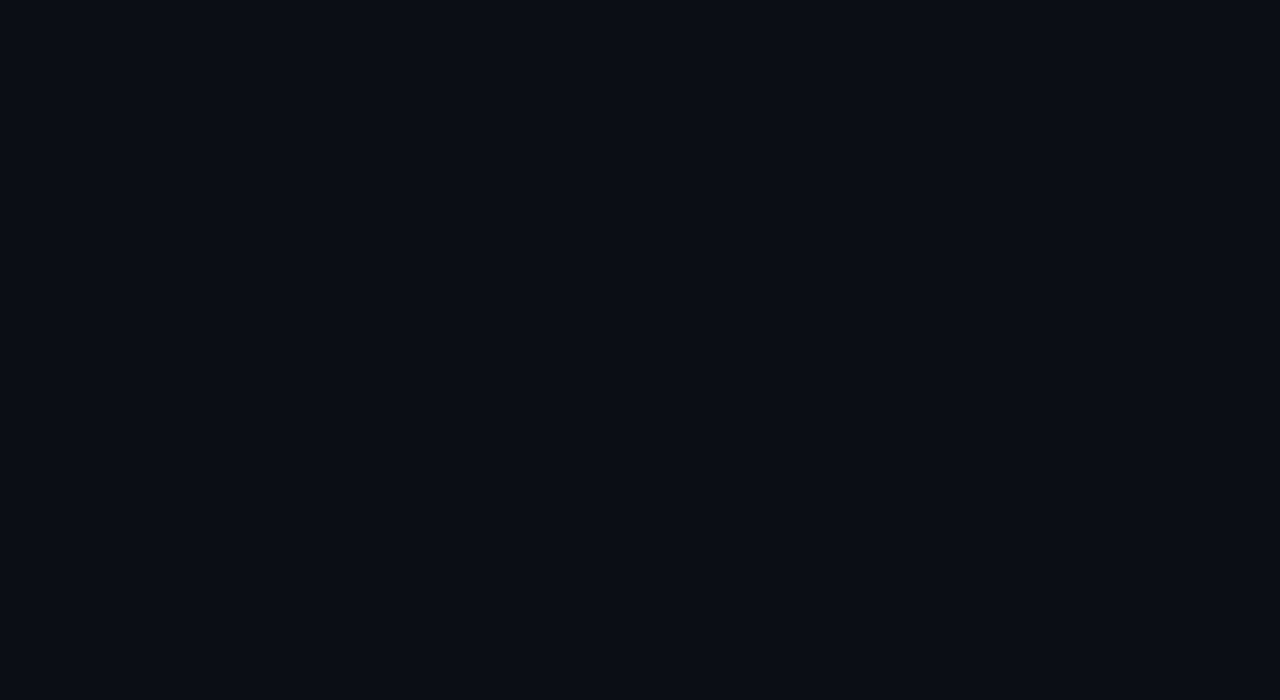
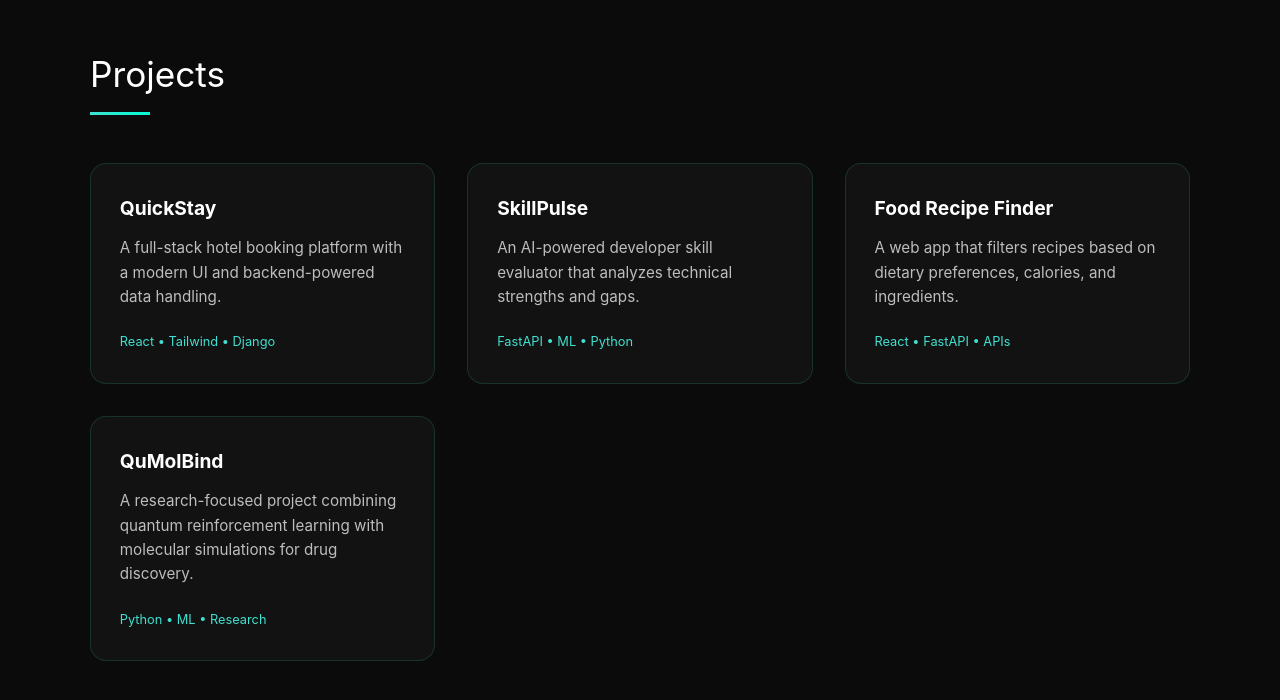
Before and after one commit to anvitakashikar/myportfolio, a React app in the folder frontend/: page / in a window 1280 px wide. Shown: the part 1814-2514 px from the top of the page. Before the commit the page ends 1834 px from the top, so only its background shows below. Built offline with nearby package versions, Linux system fonts and the light colour scheme; the HTML template or start-up script is replaced by a standard one.

Commit message:
Added new page projects

```diff
--- a/frontend/src/App.tsx
+++ b/frontend/src/App.tsx
@@ -1,7 +1,7 @@
 import Navbar from './components/Navbar/Navbar';
 import Home from './sections/Home/Home';
 import About from './sections/About/About';
-//import Projects from './sections/Projects/Projects';
+import Project from './sections/Projects/Project';
 //import Contact from './sections/Contact/Contact';
 function App() {
   return (
@@ -9,7 +9,7 @@ function App() {
       <Navbar />
       <Home />
       <About />
-      {/*<Projects />*/}
+      <Project />
       {/*<Contact />*/}
       <main style={{ paddingTop: '70px' }}>
         {/* Your sections go here */}
--- /dev/null
+++ b/frontend/src/sections/Projects/Project.module.css
@@ -0,0 +1,64 @@
+.projects {
+  background-color: #0b0b0b;
+  padding: 6rem 2rem;
+}
+
+.container {
+  max-width: 1100px;
+  margin: 0 auto;
+}
+
+.heading {
+  font-size: 2.2rem;
+  color: #ffffff;
+  margin-bottom: 3rem;
+  position: relative;
+}
+
+.heading::after {
+  content: '';
+  display: block;
+  width: 60px;
+  height: 3px;
+  margin-top: 0.6rem;
+  background: linear-gradient(90deg, #40e0d0, #00ffd5);
+}
+
+/* Grid */
+.grid {
+  display: grid;
+  grid-template-columns: repeat(auto-fit, minmax(260px, 1fr));
+  gap: 2rem;
+}
+
+/* Card */
+.card {
+  background: rgba(255, 255, 255, 0.03);
+  border: 1px solid rgba(64, 224, 208, 0.15);
+  border-radius: 16px;
+  padding: 1.8rem;
+  transition: transform 0.3s ease, border 0.3s ease;
+}
+
+.card:hover {
+  transform: translateY(-8px);
+  border-color: #40e0d0;
+}
+
+.card h3 {
+  color: #ffffff;
+  margin-bottom: 0.8rem;
+  font-size: 1.2rem;
+}
+
+.card p {
+  color: #bdbdbd;
+  font-size: 0.95rem;
+  line-height: 1.6;
+  margin-bottom: 1.2rem;
+}
+
+.card span {
+  font-size: 0.8rem;
+  color: #40e0d0;
+}
--- /dev/null
+++ b/frontend/src/sections/Projects/Project.tsx
@@ -0,0 +1,55 @@
+import styles from './Project.module.css';
+
+const Project = () => {
+  return (
+    <section id="projects" className={styles.projects}>
+      <div className={styles.container}>
+        <h2 className={styles.heading}>Projects</h2>
+
+        <div className={styles.grid}>
+          {/* Project 1 */}
+          <div className={styles.card}>
+            <h3>QuickStay</h3>
+            <p>
+              A full-stack hotel booking platform with a modern UI and
+              backend-powered data handling.
+            </p>
+            <span>React • Tailwind • Django</span>
+          </div>
+
+          {/* Project 2 */}
+          <div className={styles.card}>
+            <h3>SkillPulse</h3>
+            <p>
+              An AI-powered developer skill evaluator that analyzes technical
+              strengths and gaps.
+            </p>
+            <span>FastAPI • ML • Python</span>
+          </div>
+
+          {/* Project 3 */}
+          <div className={styles.card}>
+            <h3>Food Recipe Finder</h3>
+            <p>
+              A web app that filters recipes based on dietary preferences,
+              calories, and ingredients.
+            </p>
+            <span>React • FastAPI • APIs</span>
+          </div>
+
+          {/* Project 4 */}
+          <div className={styles.card}>
+            <h3>QuMolBind</h3>
+            <p>
+              A research-focused project combining quantum reinforcement
+              learning with molecular simulations for drug discovery.
+            </p>
+            <span>Python • ML • Research</span>
+          </div>
+        </div>
+      </div>
+    </section>
+  );
+};
+
+export default Project;
```
